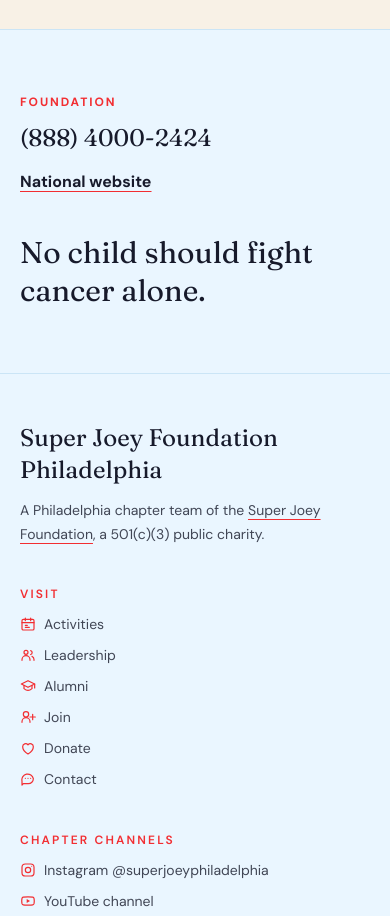
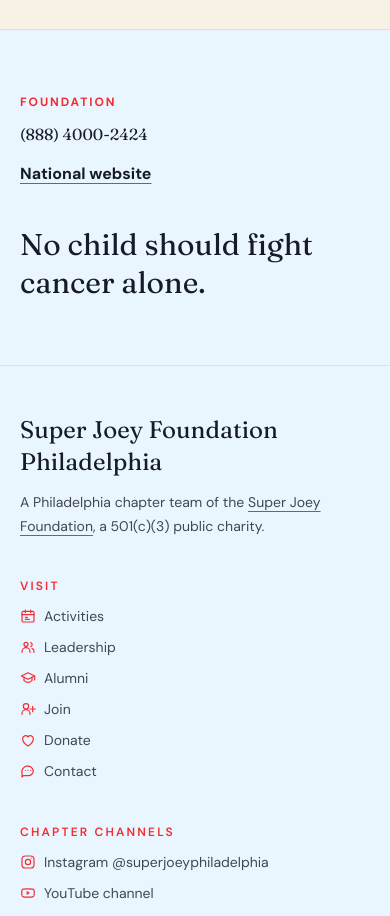
Before and after one commit to xiedong2000/super-joey-philadelphia, a Next.js app: page / in a window 390 px wide. Shown: the part 8620-9536 px from the top of the page. Built offline with nearby package versions, Linux system fonts and the light colour scheme.

Commit message:
make Phone number even smaller

```diff
--- a/app/page.tsx
+++ b/app/page.tsx
@@ -266,7 +266,7 @@
             <p className="text-xs font-bold uppercase tracking-[0.16em] text-ribbon">
               Foundation
             </p>
-            <p className="mt-3 font-serif text-2xl text-navy">
+            <p className="mt-3 font-serif text-base text-navy">
               <a href={site.phoneHref}>{site.phoneDisplay}</a>
             </p>
             <a className="mt-4 inline-block font-bold underline decoration-ribbon underline-offset-4" href={site.nationalUrl}>
```
